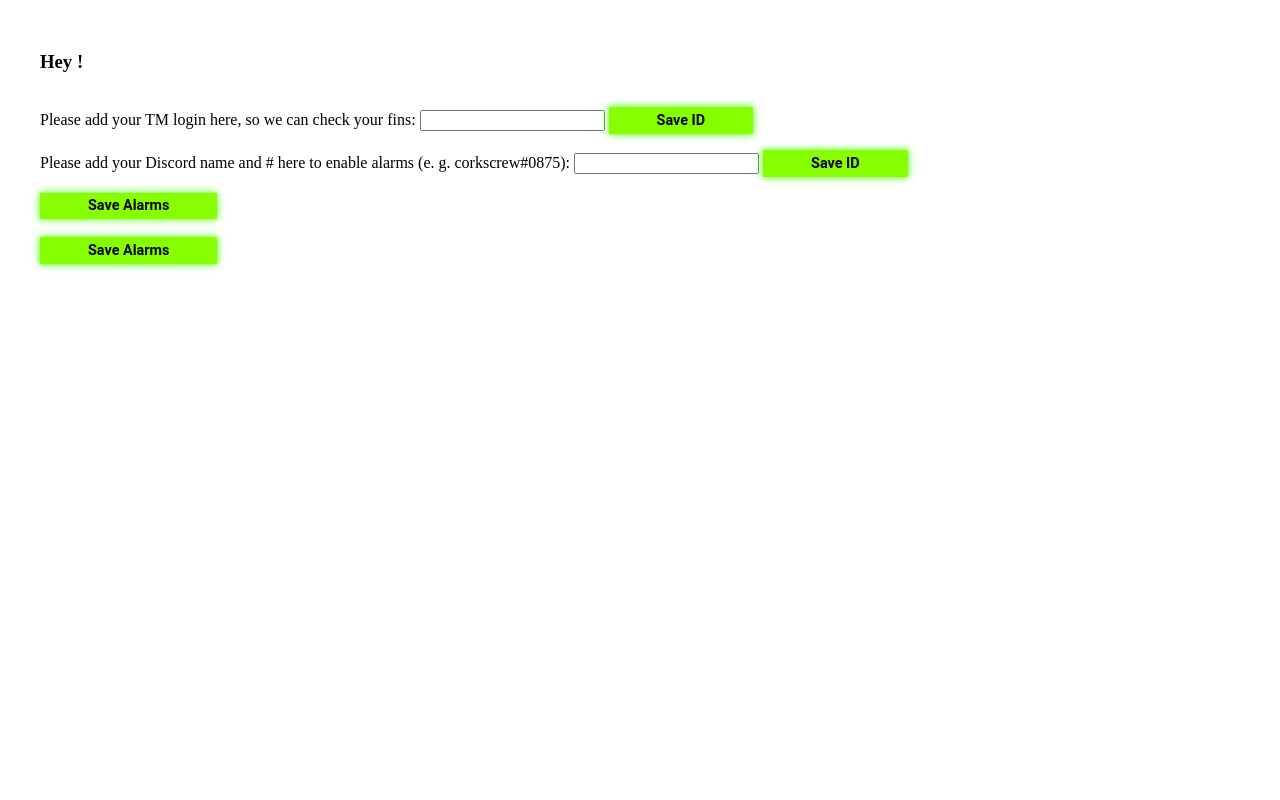
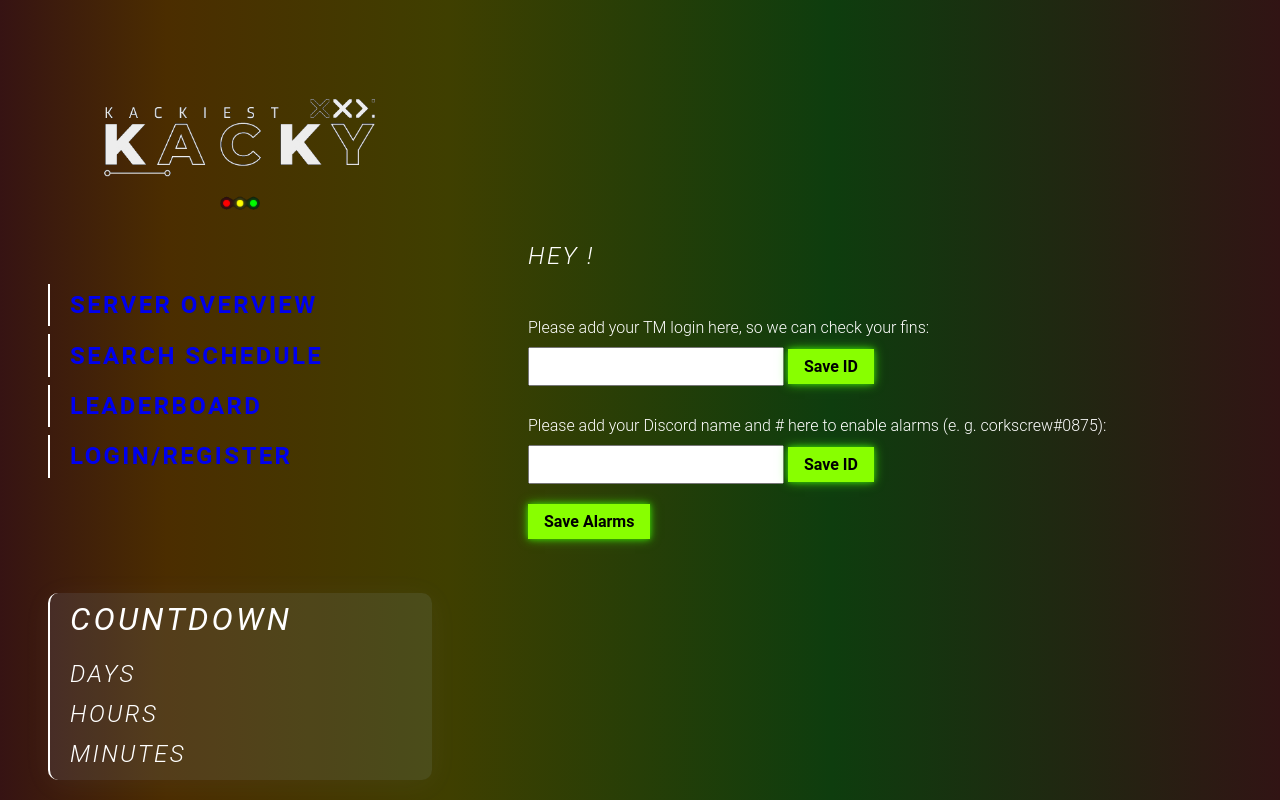
Before and after one commit to dremerb/kacky_schedule, a Flask app: template templates/user.html in a window 1280 px wide. Run offline with Flask 2, Linux system fonts and the light colour scheme; the template is opened without the code that fills it, so the values that code supplies are empty; parts of the project's set-up code (start-up, migrations or seed data) failed here and were passed over.

Commit message:
completely moved page design to new layout. Only bug fixing remains

```diff
--- a/app.py
+++ b/app.py
@@ -316,6 +316,8 @@
         ac = AlarmChecker(config)
         alarms = ac.get_alarms_for_user(username)
         maplist = list(map(lambda m: str(m), range(MAPIDS[0], MAPIDS[1] + 1)))
+        # Get page data
+        _, _, timeleft = get_pagedata()
         return flask.render_template('user.html',
                                      username=username,
                                      maplist=maplist,
@@ -324,7 +326,8 @@
                                      tm_login=tm_login,
                                      alarm_enabled=True if discord_id != "" else False,
                                      loginname=username,
-                                     finlist=build_fin_json()
+                                     finlist=build_fin_json(),
+                                     timeleft=timeleft
                                      )
     else:
         # TODO: Delete cookie here
@@ -374,6 +377,8 @@
         alarms = ac.get_alarms_for_user(username)
         discord_id = um.get_discord_id(username)
         tm_login = um.get_tm_login(username)
+        # Get page data
+        _, _, timeleft = get_pagedata()
         response = flask.make_response(flask.render_template('user.html',
                                                              username=username,
                                                              maplist=maplist,
@@ -382,7 +387,8 @@
                                                              tm_login=tm_login,
                                                              alarm_enabled=True if discord_id != "" else False,
                                                              loginname=username,
-                                                             finlist=build_fin_json()
+                                                             finlist=build_fin_json(),
+                                                             timeleft=timeleft
                                                              )
                                        )
         return response
--- a/static/styles.css
+++ b/static/styles.css
@@ -31,7 +31,7 @@
 h3,
 h4 {
     font-family: "Roboto", "Segoe UI", Tahoma, Geneva, Verdana, sans-serif;
-    letter-spacing: 0.3em;
+    letter-spacing: 0.1em;
     text-transform: uppercase;
     font-weight: 300;
     font-style: italic;
@@ -67,8 +67,8 @@
 .left-bar {
     display: flex;
     flex-direction: column;
-    min-width: 38/2vw;
-    width: 38/2vw;
+    min-width: 15vw;
+    width: 30vw;
     height: 100vh;
     padding: 0 3rem;
     margin: 0 auto;
@@ -84,8 +84,7 @@
 .content-area {
     flex-grow: 1;
     padding: 0 3rem;
-    margin: 0 auto;
-    position:relative;
+    margin: 0 0;
     display: flex;
     flex-direction: column;
     /*background: greenyellow;*/
@@ -148,3 +147,23 @@
     margin-top: 0;
     margin-bottom: 0.5em;
 }
+
+button {
+  border: 0;
+  padding: 0.5rem 1rem;
+  font-family: "Roboto", "Segoe UI", Tahoma, Geneva, Verdana, sans-serif;
+  font-size: 1rem;
+  font-weight: 700;
+  cursor: pointer;
+  min-width: 5rem;
+
+  background-color: rgb(136, 255, 0);
+  box-shadow: 0 0 5px rgba(68, 255, 0, 0.5), 0 0 10px rgba(68, 255, 0, 0.7);
+  z-index: 3;
+
+  transition: background-color 0.2s ease;
+}
+
+button:hover {
+  background-color: #6a0;
+}
--- /dev/null
+++ b/static/user-content.css
@@ -0,0 +1,60 @@
+.username-container {
+    display: flex;
+    flex-direction: column;
+    margin: 10px 0;
+}
+
+.desc-text {
+
+}
+
+.username-entry-subcell {
+    display: flex;
+    flex-direction: row;
+    margin: 10px 0;
+}
+
+input {
+    padding: 0.5rem 1rem;
+    font-family: "Roboto", "Segoe UI", Tahoma, Geneva, Verdana, sans-serif;
+    font-size: 1rem;
+    min-width: 5rem;
+}
+
+.alarm-container {
+    display: flex;
+    flex-direction: column;
+    width: 700px;
+    justify-content: space-around;
+    align-content: space-around;
+    margin-bottom: 20px;
+}
+
+.alarm-row {
+    display: flex;
+    flex-direction: row;
+    justify-content: space-around;
+}
+
+.finned {
+    color: #00aa00;
+    margin: 0;
+}
+
+.unfinned {
+    color: red;
+    margin: 0;
+}
+
+.maplabel {
+    margin: 5px 0;
+    text-align: right;
+    width: 100px;
+    font-size: 1.3em;
+}
+
+.alarm-selector {
+    display: inline;
+    min-width: 1.3em;
+    font-size: 1.3em;
+}
--- a/templates/schedule.html
+++ b/templates/schedule.html
@@ -68,6 +68,12 @@
                 </div>
             {% endif %}
         </div>
+        <div class="countdown">
+            <h2>Countdown</h2>
+            <h3>{{ timeleft[0] }} Days</h3>
+            <h3>{{ timeleft[1] }} Hours</h3>
+            <h3>{{ timeleft[2] }} Minutes</h3>
+        </div>
     </div>
 
     <div class="content-area">
--- a/templates/user.html
+++ b/templates/user.html
@@ -21,82 +21,139 @@
     <link
             rel="stylesheet"
             type="text/css"
-            href="{{ url_for('static', filename='styles-legacy.css') }}"
+            href="{{ url_for('static', filename='styles.css') }}"
+    />
+    <link
+            rel="stylesheet"
+            type="text/css"
+            href="{{ url_for('static', filename='user-content.css') }}"
     />
     <link rel="shortcut icon" href="{{ url_for('static', filename='favicon.ico') }}">
     <title>KK7 Map Schedule</title>
 </head>
 <body>
-<div class="log-reg">
+<div class="left-bar">
+        <div class="logo">
+            <img src="{{ url_for('static', filename='KK_LOGO.png') }}">
+        </div>
+
+        <div class="menu">
+            <div class="menu-entry">
+                <h3><a href="/">Server Overview</a></h3>
+            </div>
+            <div class="menu-entry">
+                <h3><a href="schedule">Search Schedule</a></h3>
+            </div>
+            <div class="menu-entry">
+                <h3><a href="leaderboard">Leaderboard</a></h3>
+            </div>
+            <div class="menu-entry">
                 {% if loginname %}
-        <a href="/">
-            <button type="submit">Back to Schedule</button>
-        </a>
-        <div class="spacer"></div>
-        <h4>Hello {{ loginname }}!</h4>
-        <a href="user">
-            <button type="submit">Settings</button>
-        </a>
-        <a href="logout">
-            <button type="submit" onclick="logout()">Logout</button>
-        </a>
-        <!-- no else here, if caught by Flask and error.html -->
+                    <h3><a href="user">{{ loginname }}</a></h3>
+                {% else %}
+                    <h3><a href="login">Login/Register</a></h3>
                 {% endif %}
             </div>
+            {% if loginname %}
+                <div class="menu-entry">
+                    <h3><a href="logout">Logout</a></h3>
+                </div>
+            {% endif %}
+        </div>
+        <div class="countdown">
+            <h2>Countdown</h2>
+            <h3>{{ timeleft[0] }} Days</h3>
+            <h3>{{ timeleft[1] }} Hours</h3>
+            <h3>{{ timeleft[2] }} Minutes</h3>
+        </div>
+    </div>
+
+    <div class="content-area">
         <div class="settings">
             <h3>Hey {{ username }}!</h3><br>
             <br>
         </div>
-<div class="settings">
+        <div class="username-container">
             <form id="set_discord_id" method="POST">
-        <div class="text">
+                <div class="desc-text">
                     Please add your TM login here, so we can check your fins:
                 </div>
+                <div class="username-entry-subcell">
+                    <div class="username-input">
                         <input type="text" name="tm_id" value="{{ tm_login }}"/>
                         <button type="submit" name="user_save" value="tm_id">Save ID</button>
-    </form>
-    <div class="break"></div>
-    <form id="set_discord_id" method="POST">
-        <div class="text">
-            Please add your Discord name and # here to enable alarms (e. g. corkscrew#0875):
                     </div>
-        <input type="text" name="discord_id" value="{{ discord_id }}"/>
-        <button type="submit" name="user_save" value="discord_id">Save ID</button>
+                </div>
             </form>
         </div>
 
-<div class="alarm">
+        <div class="username-container">
+            <form id="set_discord_id" method="POST">
+                <div class="desc-text">
+                    Please add your Discord name and # here to enable alarms (e. g. corkscrew#0875):
+                </div>
+                <div class="username-entry-subcell">
+                    <div class="username-input">
+                        <input type="text" name="discord_id" value="{{ discord_id }}"/>
+                        <button type="submit" name="user_save" value="discord_id">Save ID</button>
+                    </div>
+                </div>
+            </form>
+        </div>
+
+
+        <div class="alarm-container">
             <form id="save_alarms" method="POST">
-        <button type="submit" name="user_save" value="alarms">Save Alarms</button>
-        <br/>
-        <table class="alarm_table">
                 {% for row in range(maplist|count // 5) %}
-                <tr>
+                    <div class="alarm-row">
                     {% for col in range(5) %}
+                        <label class="maplabel">
                         {% if maplist[row * 5 + col] | int in finlist["mapids"] %}
-                            <td style="color: #00aa00;">{{ maplist[row * 5 + col] }}</td>
+                            <span class="finned">{{ maplist[row * 5 + col] }}</span>
                         {% else %}
-                            <td style="color: red;">{{ maplist[row * 5 + col] }}</td>
+                            <span class="unfinned">{{ maplist[row * 5 + col] }}</span>
                         {% endif %}
-                        <td class="no-align">
                         {% if alarm_enabled and maplist[row * 5 + col] in useralarms %}
-                                <input type="checkbox" class="alarm_selector" name="alarm_selector"
+                            <input type="checkbox" class="alarm-selector" name="alarm_selector"
                                    value="{{ maplist[row * 5 + col] }}" checked="checked"/>
                         {% elif alarm_enabled and maplist[row * 5 + col] not in useralarms %}
-                                <input type="checkbox" class="alarm_selector" name="alarm_selector"
+                            <input type="checkbox" class="alarm-selector" name="alarm_selector"
                                    value="{{ maplist[row * 5 + col] }}"/>
                         {% else %}
-                                <input type="checkbox" class="alarm_selector" name="alarm_selector"
+                            <input type="checkbox" class="alarm-selector" name="alarm_selector"
                                    value="{{ maplist[row * 5 + col] }}" disabled="disabled"/>
                         {% endif %}
-                        </td>
+                        </label>
                     {% endfor %}
-                </tr>
+                    <!-- Add non-full line, if we have a number of maps that is not divisible by 5 -->
+                    </div>
                 {% endfor %}
-        </table>
-        <br/>
+                {% if (maplist|count % 5) > 0 %}
+                    <div class="alarm-row">
+                        {% for col in range(maplist|count % 5) %}
+                            <label class="maplabel">
+                                {% if maplist[maplist|count // 5 * 5 + col] | int in finlist["mapids"] %}
+                                    <span class="finned">{{ maplist[maplist|count // 5 * 5 + col] }}</span>
+                                {% else %}
+                                    <span class="unfinned">{{ maplist[maplist|count // 5 * 5 + col] }}</span>
+                                {% endif %}
+                                {% if alarm_enabled and maplist[maplist|count // 5 * 5 + col] in useralarms %}
+                                    <input type="checkbox" class="alarm-selector" name="alarm_selector"
+                                           value="{{ maplist[maplist|count // 5 * 5 + col] }}" checked="checked"/>
+                                {% elif alarm_enabled and maplist[maplist|count // 5 * 5 + col] not in useralarms %}
+                                    <input type="checkbox" class="alarm-selector" name="alarm_selector"
+                                           value="{{ maplist[maplist|count // 5 * 5 + col] }}"/>
+                                {% else %}
+                                    <input type="checkbox" class="alarm-selector" name="alarm_selector"
+                                           value="{{ maplist[maplist|count // 5 * 5 + col] }}" disabled="disabled"/>
+                                {% endif %}
+                            </label>
+                        {% endfor %}
+                    </div>
+                {% endif %}
                 <button type="submit" name="user_save" value="alarms">Save Alarms</button>
             </form>
         </div>
+    </div>
 </body>
 </html>
```
Also changed, not shown: static/index-content.css (+33 -10 lines), templates/index.html (+8 -6 lines). Lines whose indentation alone changed are shown as unchanged.
